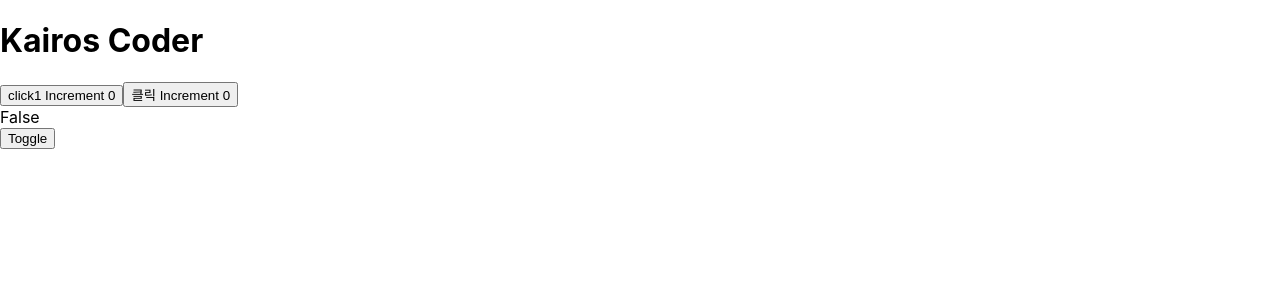
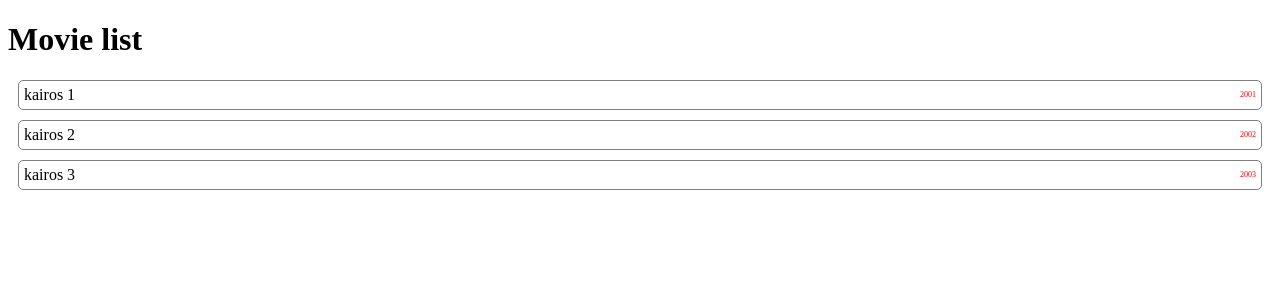
Before and after one commit to kairos67/react-basic, a React (Create React App) app: page / in a window 1280 px wide. Shown: the top 300 px of the page. Built offline with nearby package versions, Linux system fonts and the light colour scheme.

Commit message:
map(loop)

```diff
--- a/src/App.js
+++ b/src/App.js
@@ -1,19 +1,23 @@
 import React, { useState } from 'react';
-import Counter from './components/Counter';
 
 function App() {
-  const [condition, setCondition] = useState(false);
-  const toggle = () => setCondition(!condition);
-  const renderCondition = condition
-    ? 'True' : 'False';
+  const movies = [
+    { title: 'kairos 1', year: 2001 },
+    { title: 'kairos 2', year: 2002 },
+    { title: 'kairos 3', year: 2003 },
+  ];
+  const renderMovies = movies.map(m => {
+    return(
+      <div className="movie" key={m.title}>
+      <div className="movie-title">{m.title}</div>
+      <div className="movie-year">{m.year}</div>
+    </div>
+      );
+    });
   return (
     <div className="App">
-      <h1>Kairos Coder</h1>
-      <Counter click="click1" />
-      <Counter />
-      <div>{renderCondition}</div>
-
-      <button onClick={toggle}>Toggle</button>
+      <h1>Movie list</h1>
+      {renderMovies}
     </div>
   );
 }
--- a/src/index.css
+++ b/src/index.css
@@ -1,13 +1,17 @@
-body {
-  margin: 0;
-  font-family: -apple-system, BlinkMacSystemFont, 'Segoe UI', 'Roboto', 'Oxygen',
-    'Ubuntu', 'Cantarell', 'Fira Sans', 'Droid Sans', 'Helvetica Neue',
-    sans-serif;
-  -webkit-font-smoothing: antialiased;
-  -moz-osx-font-smoothing: grayscale;
+.movie{
+  display: flex;
+  align-items: center;
+  border: 1px solid gray;
+  border-radius: 5px;
+  padding: 5px;
+  margin: 10px;
 }
 
-code {
-  font-family: source-code-pro, Menlo, Monaco, Consolas, 'Courier New',
-    monospace;
+.movie .movie-title {
+  flex-grow: 1;
 }
+
+.movie .movie-year {
+  font-size: 0.5rem;
+  color: red;
+}
```
Also changed, not shown: src/App-component.js (added, +21 -0 lines).
